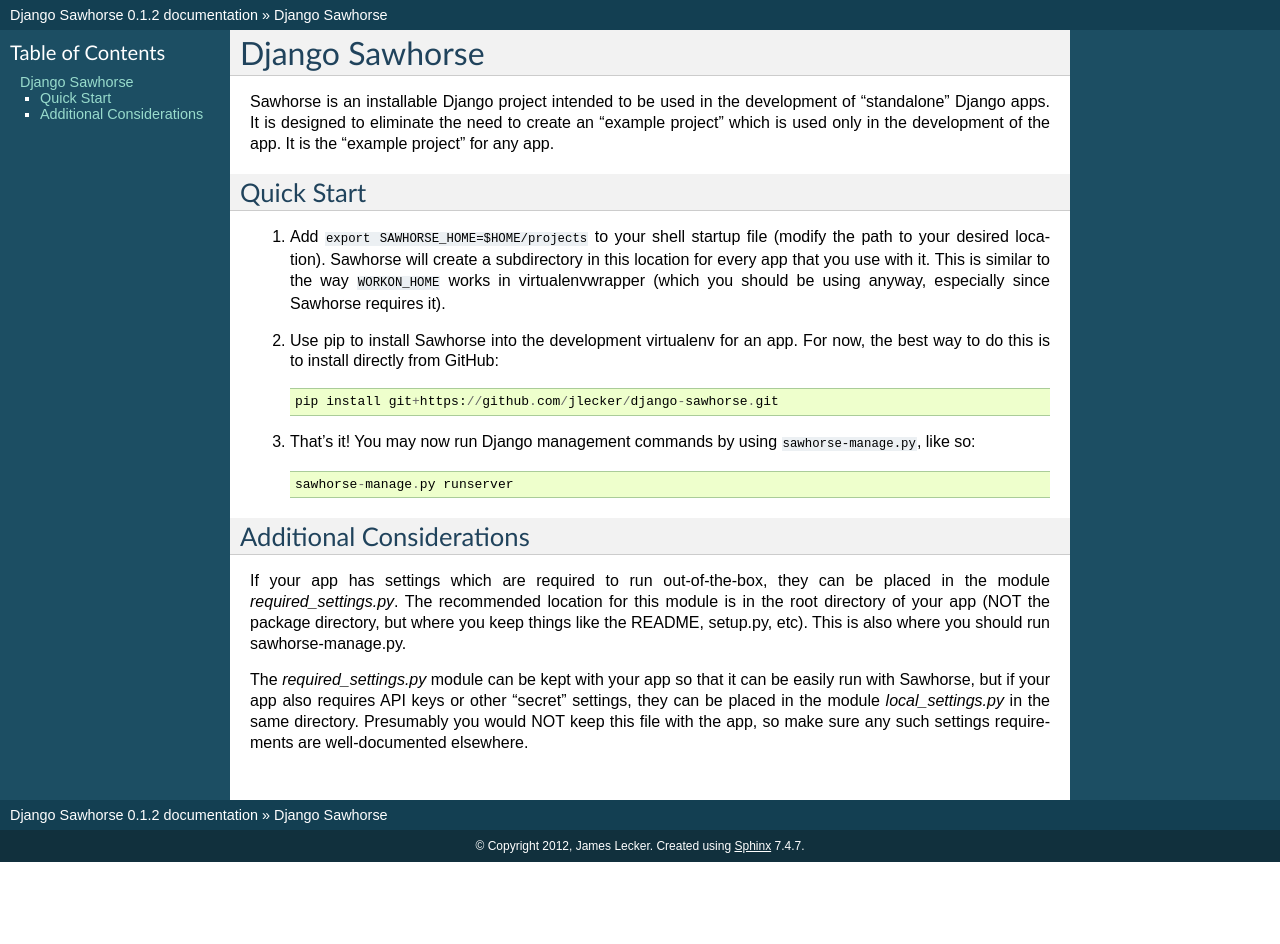
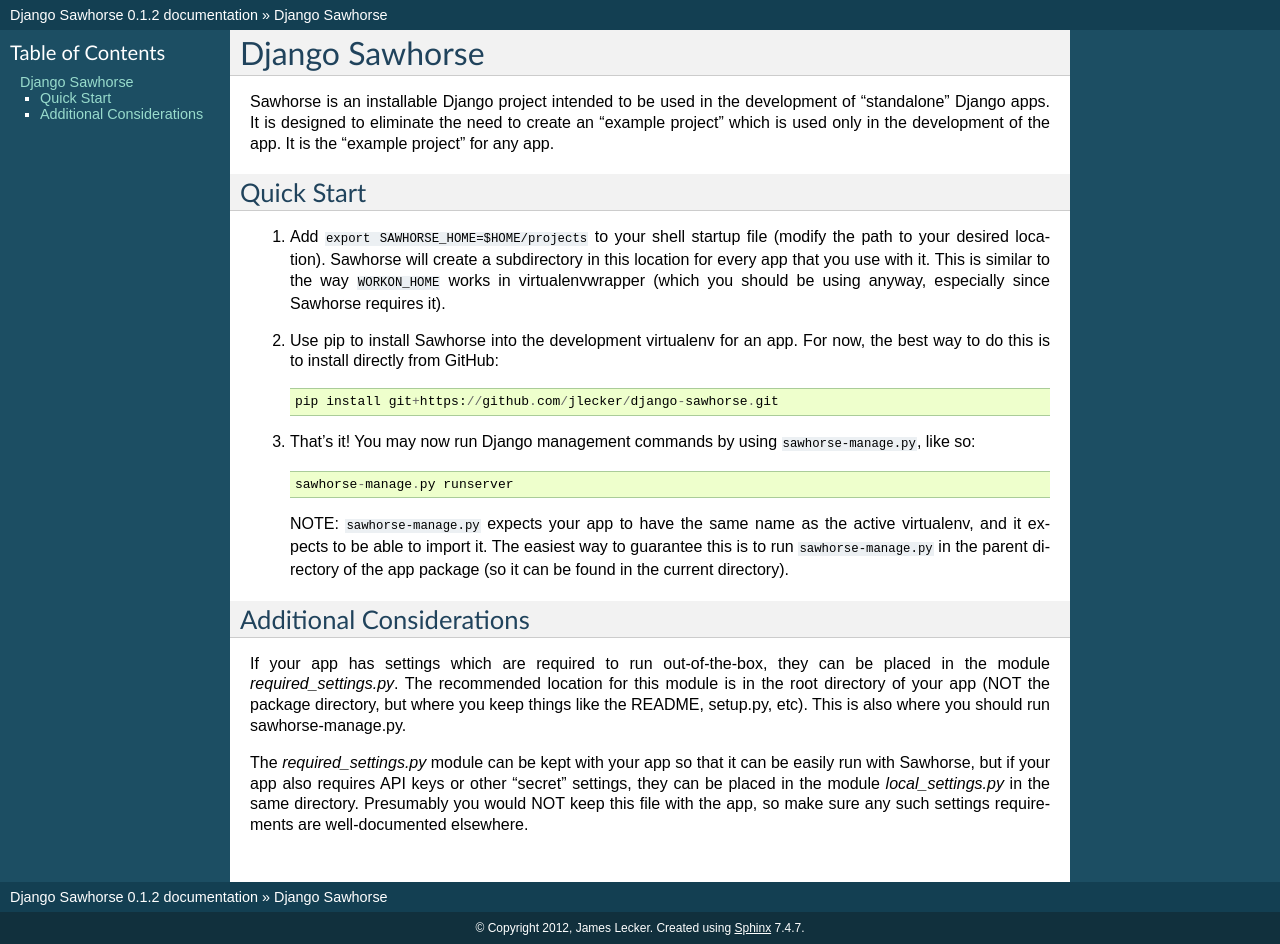
Before and after one commit to jlecker/django-sawhorse, a Sphinx documentation site: the page built from docs/index.rst, in a window 1280 px wide. Built offline with Sphinx 7.4.7, drawn with Linux system fonts in a browser that asks for light colours; before the commit the page ends 900 px from its top, so only the background shows below that.

Commit message:
add note to docs about "importability" of app packages

```diff
--- a/docs/index.rst
+++ b/docs/index.rst
@@ -26,6 +26,11 @@
 
      sawhorse-manage.py runserver
 
+   NOTE: ``sawhorse-manage.py`` expects your app to have the same name as the
+   active virtualenv, and it expects to be able to import it. The easiest way
+   to guarantee this is to run ``sawhorse-manage.py`` in the parent directory
+   of the app package (so it can be found in the current directory).
+
 
 Additional Considerations
 -------------------------
```
